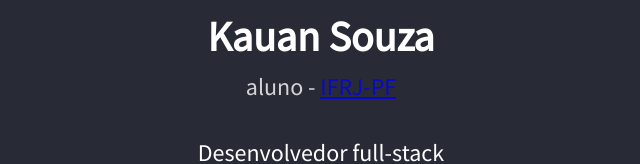
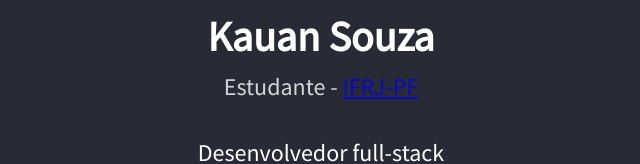
Before and after one commit to kauansouza1006/kauansitepessoal, a plain HTML site: page index.html in a window 1280 px wide. Shown: the part 461-625 px from the top of the page, without its empty margins (319-959 px from the left). Drawn offline with Linux system fonts and the light colour scheme.

Commit message:
Atualização da informação sobre o estudante Site

```diff
--- a/index.html
+++ b/index.html
@@ -19,7 +19,7 @@
       <img src="https://lh3.googleusercontent.com/a-/AFdZucpuSjjOBO-8nboYd6FTbuRkGypHDC0sAvHDY5SO-g=s288-p-rw-no"
       alt="kauan souza">
       <h1>Kauan Souza</h1>
-      <h2>aluno - <a href="http://www.faetec.rj.gov.br" target="_blank">IFRJ-PF</a></h2>
+      <h2>Estudante - <a href="http://www.faetec.rj.gov.br" target="_blank">IFRJ-PF</a></h2>
       <p>Desenvolvedor full-stack</p>
     </div>
 
```
